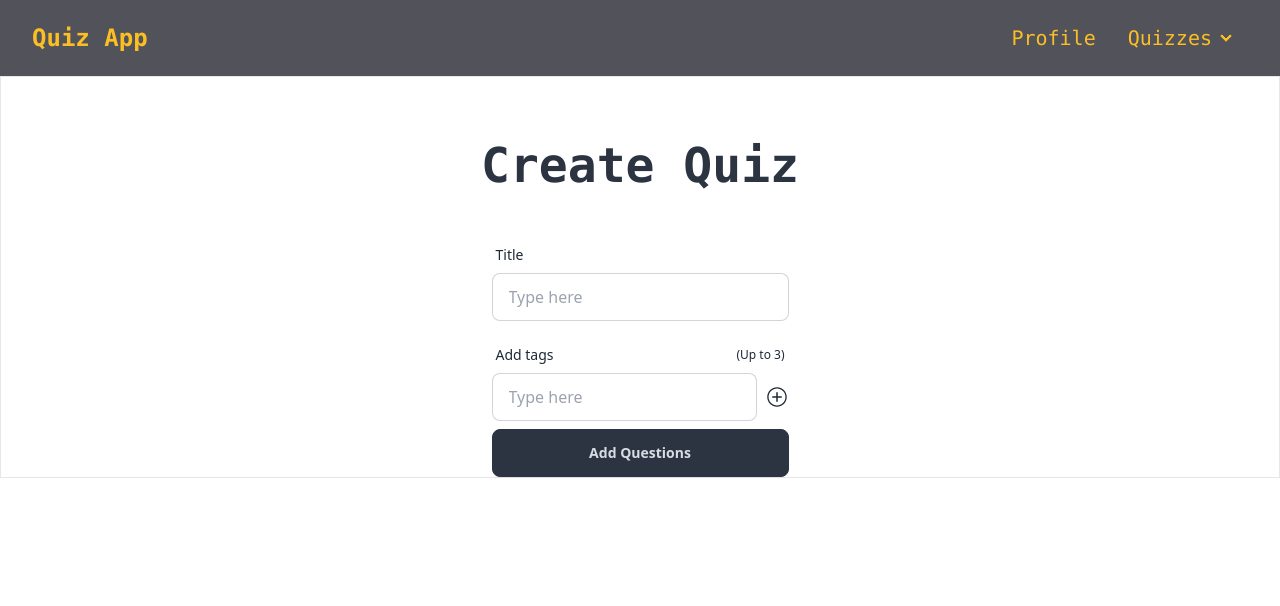
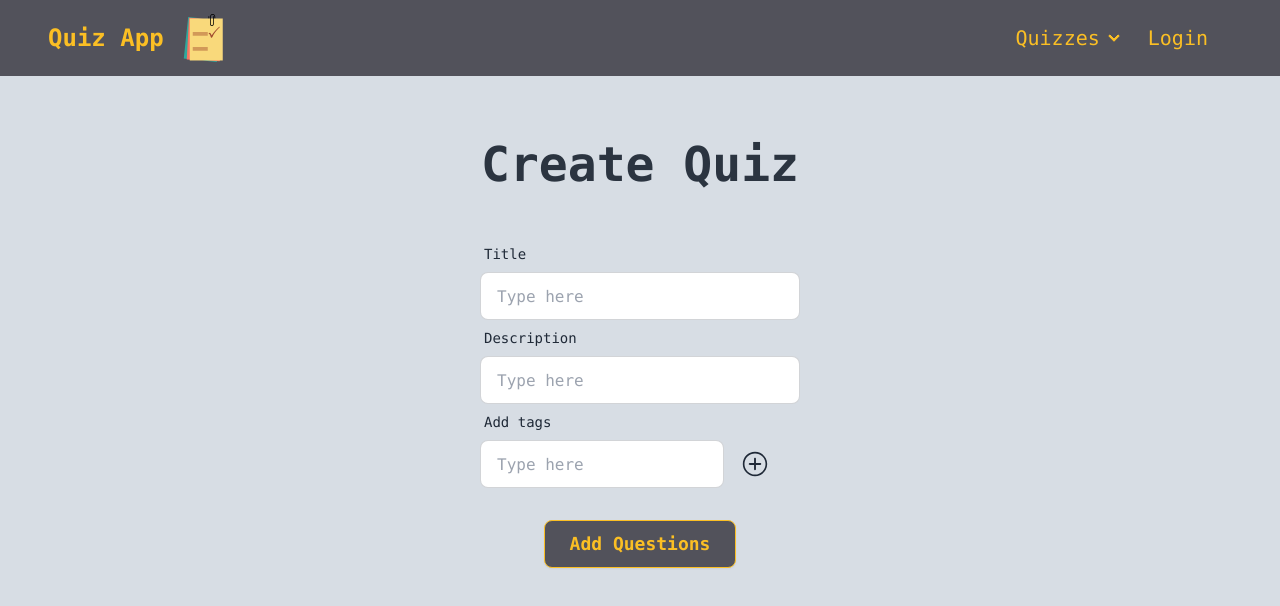
Before and after one commit to 240401-NET/KenanMcKenzie, a React (Vite) app in the folder p1/client/: page /create in a window 1280 px wide. Shown: the top 606 px of the page. Built offline with nearby package versions, Linux system fonts and the light colour scheme.

Commit message:
added quiz state and logout method

```diff
--- a/p1/client/src/api/userService.js
+++ b/p1/client/src/api/userService.js
@@ -34,3 +34,9 @@ export const signUp = (name, email, password) => {
     }
   );
 };
+
+export const logOut = () => {
+  return axios.get(`${API_URL}/user/logout`, {
+    withCredentials: true,
+  });
+};
--- a/p1/client/src/components/AddQuestionsForm.jsx
+++ b/p1/client/src/components/AddQuestionsForm.jsx
@@ -1,45 +1,168 @@
-import PropTypes from 'prop-types'
-const AddQuestionsForm = ({ quizTitle, tags }) => {
+import PropTypes from "prop-types";
+import { useState } from "react";
+const AddQuestionsForm = ({ quizData }) => {
+  const [questionText, setQuestionText] = useState("");
+  const [options, setOptions] = useState([
+    { OptionText: "", IsAnswer: false },
+    { OptionText: "", IsAnswer: false },
+    { OptionText: "", IsAnswer: false },
+    { OptionText: "", IsAnswer: false },
+  ]);
+  const [example, setExample] = useState("");
+  const [questionArray, setQuestionArray] = useState([]);
+
+  const handleAddQuestion = (e) => {
+    e.preventDefault();
+    const newQuestion = {
+      questionText,
+      options,
+      example,
+    };
+    setQuestionArray([...questionArray, newQuestion]);
+    handleReset();
+
+    console.log("questionArray: ", questionArray);
+  };
+
+  const handleReset = () => {
+    setQuestionText("");
+    setOptions([
+      { OptionText: "", IsAnswer: false },
+      { OptionText: "", IsAnswer: false },
+      { OptionText: "", IsAnswer: false },
+      { OptionText: "", IsAnswer: false },
+    ]);
+    setExample("");
+  };
+
+  const handleAppendQuestinos = (e) => {
+    e.preventDefault();
+    quizData.questions = questionArray;
+    console.log("quizData: ", quizData);
+  };
+
   return (
     <div>
-      <h2>{quizTitle}<span>{tags}</span></h2>
-      <label className="form-control w-full w-64">
+      <div className="flex  w-full justify-between gap-4 px-4  items-center">
+        <p className="text-2xl font-bold ">{quizData.quizTitle}</p>
+        <div className="flex gap-2">
+          {quizData.tagArray.map((tag, index) => (
+            <p
+              key={index}
+              className="bg-amber-400 text-neutral p-1.5 rounded-lg w-20 text-center"
+            >
+              {tag}
+            </p>
+          ))}
+        </div>
+      </div>
+      <div className="flex flex-col">
+        <h1 className="text-center text-4xl pt-4">
+          Question {questionArray.length + 1}
+        </h1>
+
+        <form onSubmit={handleAddQuestion}>
+          <label className="form-control w-full px-6">
             <div className="label">
               <span className="label-text">Question Text</span>
             </div>
-        <input type="text" placeholder="Type here" className="input input-bordered w-full max-w-xs" />
+            <textarea
+              placeholder="Type here"
+              className="input input-bordered h-24"
+              value={questionText}
+              onChange={(e) => setQuestionText(e.target.value)}
+            />
           </label>
-      <label className="form-control w-full w-64">
+
+          {options.map((option, index) => (
+            <div key={index} className="flex">
+              <label className="form-control px-6 w-full ">
                 <div className="label">
-          <span className="label-text">Option 1</span>
+                  <span className="label-text">Option {option.OptionId}</span>
                 </div>
-        <input type="text" placeholder="Type here" className="input input-bordered w-full max-w-xs" />
+                <div className="flex items-center gap-2">
+                  <input
+                    type="text"
+                    placeholder="Type here"
+                    className="input input-bordered w-full "
+                    value={option.OptionText}
+                    onChange={(e) => {
+                      const newOptions = [...options];
+                      newOptions[index].OptionText = e.target.value;
+                      setOptions(newOptions);
+                    }}
+                  />
+                  <input
+                    type="checkbox"
+                    checked={option.IsAnswer}
+                    onChange={(e) => {
+                      const newOptions = options.map((option, optionIndex) =>
+                        optionIndex === index
+                          ? { ...option, IsAnswer: e.target.checked }
+                          : { ...option, IsAnswer: false }
+                      );
+                      setOptions(newOptions);
+                    }}
+                    className="checkbox checkbox-warning"
+                  />
+                </div>
               </label>
-      <label className="form-control w-full w-64">
-        <div className="label">
-          <span className="label-text">Option 2</span>
+              <label></label>
             </div>
-        <input type="text" placeholder="Type here" className="input input-bordered w-full max-w-xs" />
+          ))}
+          <div className="flex justify-center pt-6 gap-4">
+            <button
+              type="button"
+              className="btn bg-amber-400 border-neutral"
+              onClick={(e) => {
+                e.preventDefault();
+                document.getElementById("my_modal_4").showModal();
+              }}
+            >
+              Add Example
+            </button>
+            <dialog id="my_modal_4" className="modal">
+              <div className="modal-box w-11/12 max-w-5xl">
+                <label className="text-center">
+                  <span className="font-semibold text-xl">Example</span>
                 </label>
-      <label className="form-control w-full w-64">
-        <div className="label">
-          <span className="label-text">Option 3</span>
+                <textarea
+                  placeholder="Example here"
+                  className="input input-bordered h-48 w-full"
+                  value={example}
+                  onChange={(e) => setExample(e.target.value)}
+                />
+
+                <div className="modal-action">
+                  <form method="dialog">
+                    <button className="bg-amber-400 px-2 py-1 rounded-lg text-xl w-16">
+                      OK
+                    </button>
+                  </form>
                 </div>
-        <input type="text" placeholder="Type here" className="input input-bordered w-full max-w-xs" />
-      </label>
-      <label className="form-control w-full w-64">
-        <div className="label">
-          <span className="label-text">Option 4</span>
               </div>
-        <input type="text" placeholder="Type here" className="input input-bordered w-full max-w-xs" />
-      </label>
+            </dialog>
+            <button className="btn bg-zinc-600 text-amber-400 border-amber-400 w-48 text-lg hover:bg-amber-400 hover:text-zinc-600 hover:scale-110 hover:border-zinc-600">
+              Add Question
+            </button>
           </div>
-  )
-}
+          <div className="flex justify-center w-full">
+            <button
+              type="button"
+              onClick={handleAppendQuestinos}
+              className="bg-zinc-600 text-amber-400 border-amber-400 w-48 text-lg hover:bg-amber-400 hover:text-zinc-600 hover:scale-110 hover:border-zinc-600"
+            >
+              Done
+            </button>
+          </div>
+        </form>
+      </div>
+    </div>
+  );
+};
 
-export default AddQuestionsForm
+export default AddQuestionsForm;
 
 AddQuestionsForm.propTypes = {
-  quizTitle: PropTypes.string.isRequired,
-  tags: PropTypes.array
-}
+  quizData: PropTypes.object,
+};
--- a/p1/client/src/components/CreateQuizForm.jsx
+++ b/p1/client/src/components/CreateQuizForm.jsx
@@ -1,42 +1,115 @@
 import { useState } from "react";
 import { IoIosAddCircleOutline } from "react-icons/io";
-const CreateQuizForm = () => {
+import PropTypes from "prop-types";
+
+const CreateQuizForm = ({ onCreated }) => {
   const [quizTitle, setQuizTitle] = useState("");
-  const [tag,setTag] = useState([])
-  const tagArray = [];
+  const [description, setDescription] = useState("");
+  const [tag, setTag] = useState("");
+  const [tagArray, setTagArray] = useState([]);
+  const [error, setError] = useState("");
 
   const handleAddTag = () => {
-    tagArray.push(tag);
-    console.log("tag: " + tag)
-    console.log("tagArray: " + tagArray.length)
+    if (tagArray.length < 3) {
+      setTagArray([...tagArray, tag]);
+      console.log("tag: " + tag);
+      console.log("tagArray: " + tagArray.length);
+      setTag("");
+    } else {
+      setError("You can only add 3 tags");
     }
+  };
+
+  const handleSubmit = (e) => {
+    e.preventDefault();
+    console.log("quizTitle: " + quizTitle);
+    console.log("description: " + description);
+    console.log("tagArray: " + tagArray);
+    onCreated({ quizTitle, description, tagArray });
+  };
+
   return (
-    <div className="flex flex-col justify-center gap-y-2">
-      <label className="form-control w-full max-w-xs">
+    <div>
+      <form onSubmit={handleSubmit}>
+        <div className="flex flex-col border-red-200 items-center">
+          <label className="w-full max-w-xs">
             <div className="label">
               <span className="label-text">Title</span>
             </div>
-        <input type="text" placeholder="Type here" value={quizTitle} onChange={(e) => setQuizTitle(e.target.value)} className="input input-bordered w-full max-w-xs" />
+            <input
+              type="text"
+              placeholder="Type here"
+              required
+              value={quizTitle}
+              onChange={(e) => setQuizTitle(e.target.value)}
+              className="input input-bordered w-full max-w-xs"
+            />
+          </label>
+          <label className="w-full max-w-xs">
+            <div className="label">
+              <span className="label-text">Description</span>
+            </div>
+            <input
+              type="text"
+              placeholder="Type here"
+              value={description}
+              onChange={(e) => setDescription(e.target.value)}
+              className="input input-bordered w-full max-w-xs"
+            />
           </label>
           {/*Question*/}
           <p>{quizTitle}</p>
 
           {/*Don't display until the end*/}
+          <div className="flex w-full justify-center items-center">
             <label className="form-control w-full max-w-xs">
               <div className="label">
                 <span className="label-text">Add tags</span>
-          <span className="label-text-alt">(Up to 3)</span>
+                {error && (
+                  <span className="text-red-500 label-text">{error}</span>
+                )}
               </div>
-        <div className="flex items-center gap-2">
-        <input type="text" placeholder="Type here" value={tag} onChange={(e) => setTag(e.target.value)} className="input input-bordered w-full max-w-xs" />
-        <button onClick={handleAddTag}>
-        <IoIosAddCircleOutline className="text-2xl"/>
+              <div className="flex items-center">
+                <input
+                  type="text"
+                  placeholder="Type here"
+                  value={tag}
+                  onChange={(e) => setTag(e.target.value)}
+                  className="input input-bordered  mr-4"
+                />
+                <button type="button" onClick={handleAddTag}>
+                  <IoIosAddCircleOutline className="text-3xl" />
                 </button>
               </div>
             </label>
-      <button className="btn btn-neutral">Add Questions</button>
           </div>
-  )
-}
 
-export default CreateQuizForm
+          <div className="flex justify-start pt-2 gap-x-2 ">
+            {tagArray.map((tag, index) => (
+              <p
+                key={index}
+                className="bg-amber-400 text-neutral p-1.5 rounded-lg"
+              >
+                {tag}
+              </p>
+            ))}
+          </div>
+        </div>
+        <div className="flex justify-center pt-6 ">
+          <button
+            type="submit"
+            className="btn bg-zinc-600 text-amber-400 border-amber-400 w-48 text-lg hover:bg-amber-400 hover:text-zinc-600 hover:scale-110 hover:border-zinc-600"
+          >
+            Add Questions
+          </button>
+        </div>
+      </form>
+    </div>
+  );
+};
+
+export default CreateQuizForm;
+
+CreateQuizForm.propTypes = {
+  onCreated: PropTypes.func.isRequired,
+};
--- a/p1/client/src/components/NavBar.jsx
+++ b/p1/client/src/components/NavBar.jsx
@@ -1,23 +1,45 @@
-import { Link } from "react-router-dom";
+import { Link, useNavigate } from "react-router-dom";
+import logo from "../assets/quizlogo.png";
+import { logOut } from "../api/userService";
+
 const NavBar = () => {
+  const navigate = useNavigate();
+
+  const loggedIn = localStorage.getItem("user");
+
+  const handleLogout = async () => {
+    const response = await logOut();
+    const data = await response.json();
+    if (response.ok) {
+      localStorage.removeItem("user");
+      navigate("/");
+    } else {
+      console.error(data.message);
+      return (
+        <div className="toast toast-top toast-center">
+          <div className="error error-info">
+            <span>New mail arrived.</span>
+          </div>
+        </div>
+      );
+    }
+  };
+
   return (
     <div className="navbar bg-zinc-600 font-mono text-amber-400">
       <div className="flex-1">
-        <Link to="/user">
-          <h2 className="text-2xl font-bold pl-6  hover:scale-110 hover:text-cyan-400">
-            Quiz App
-          </h2>
+        <Link
+          to="/"
+          className="flex hover:scale-110 hover:text-cyan-400 items-center"
+        >
+          <h2 className="text-2xl font-bold pl-10 pr-4  ">Quiz App</h2>
+          <img src={logo} alt="logo" className="h-12 w-12" />
         </Link>
       </div>
       <div className="flex-none">
-        <ul className="menu menu-horizontal px-1 text-xl ">
+        <ul className="menu menu-horizontal pr-12 text-xl ">
           <li>
-            <Link to="/user" className="hover:scale-110 hover:text-cyan-400">
-              Profile
-            </Link>
-          </li>
-          <li>
-            <details className="pr-6">
+            <details>
               <summary className="hover:scale-110 hover:text-cyan-400">
                 Quizzes
               </summary>
@@ -31,6 +53,23 @@ const NavBar = () => {
               </ul>
             </details>
           </li>
+          <li className="text-amber-400">
+            {loggedIn ? (
+              <button
+                className="hover:scale-110 hover:text-cyan-400 text-amber-400"
+                onClick={handleLogout}
+              >
+                Logout
+              </button>
+            ) : (
+              <Link
+                to="/signin"
+                className="hover:scale-110 hover:text-cyan-400 text-amber-400 focus:text-amber-400"
+              >
+                Login
+              </Link>
+            )}
+          </li>
         </ul>
       </div>
     </div>
--- a/p1/client/src/pages/CreateQuiz.jsx
+++ b/p1/client/src/pages/CreateQuiz.jsx
@@ -1,16 +1,27 @@
-import CreateQuizForm from "../components/CreateQuizForm"
-import Header from "../components/Header"
+import AddQuestionsForm from "../components/AddQuestionsForm";
+import CreateQuizForm from "../components/CreateQuizForm";
+import Header from "../components/Header";
+import { useState } from "react";
+const CreateQuiz = () => {
+  const [created, setCreated] = useState(false);
+  const [quizData, setQuizData] = useState({});
 
-const CreateQuiz = () => {
+  const handleCreated = (data) => {
+    setQuizData(data);
+    setCreated(true);
+  };
   return (
-    <div className="flex flex-col items-center text-center border ">
+    <div className="bg-neutral-content max-w-full h-screen font-mono">
       <Header title="Create Quiz" />
-      <div className="">
-      <CreateQuizForm />
-
+      <div className="mx-auto w-1/2 justify-center">
+        {!created ? (
+          <CreateQuizForm onCreated={handleCreated} />
+        ) : (
+          <AddQuestionsForm quizData={quizData} />
+        )}
       </div>
     </div>
-  )
-}
+  );
+};
 
-export default CreateQuiz
+export default CreateQuiz;
```
Also changed, not shown: p1/client/src/pages/Landing.jsx (+7 -5 lines). Lines whose indentation alone changed are shown as unchanged.
